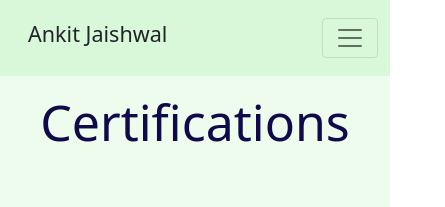
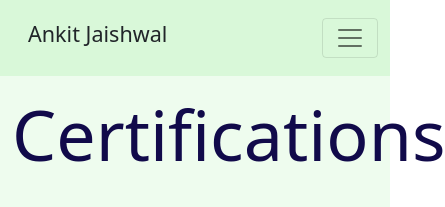
Before and after one commit to ankitjaishwal/portfolio, a React (Create React App) app: page /certifications in a window 390 px wide. Shown: the top 207 px of the page, 445 px wide, since content can reach past the window. Built offline with nearby package versions, Linux system fonts and the light colour scheme.

Commit message:
CSS edit

```diff
--- a/src/Components/News/News.css
+++ b/src/Components/News/News.css
@@ -17,9 +17,3 @@
   color: #110a4a;
   background: #d9f8d9;
 }
-
-@media screen and (max-width: 480px) {
-  .certHeader {
-    font-size: 50px;
-  }
-}
```
